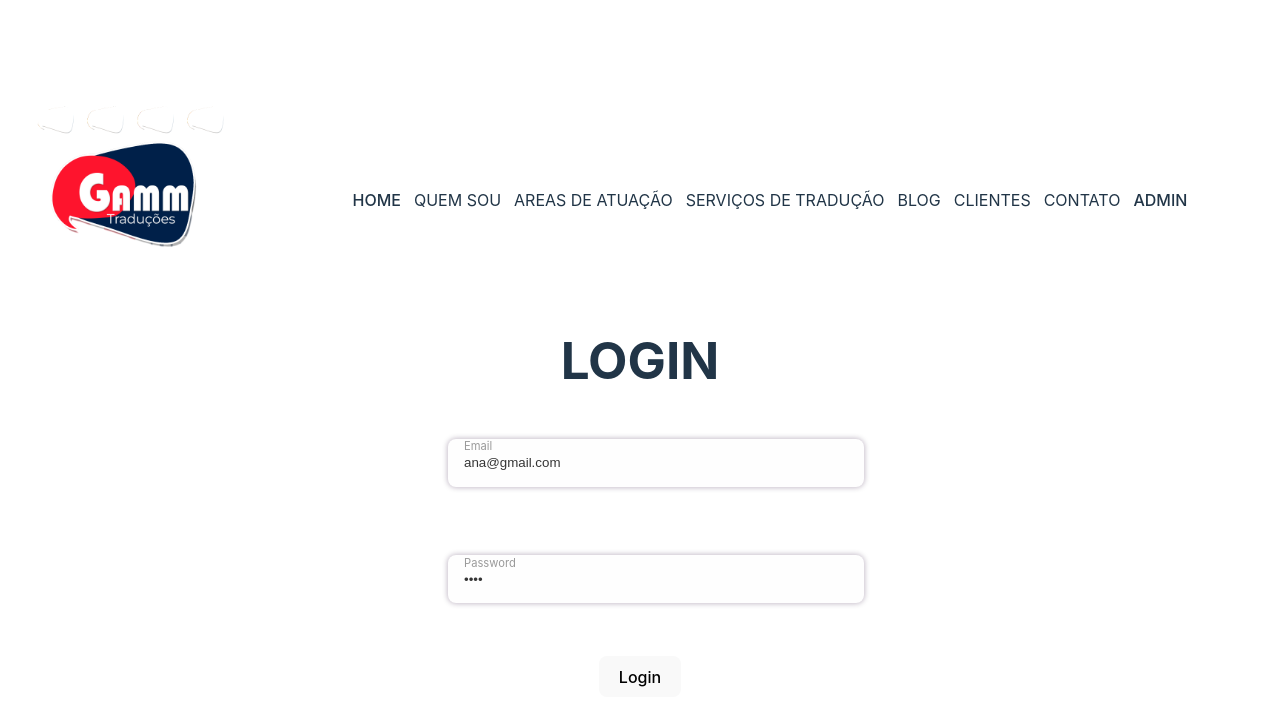
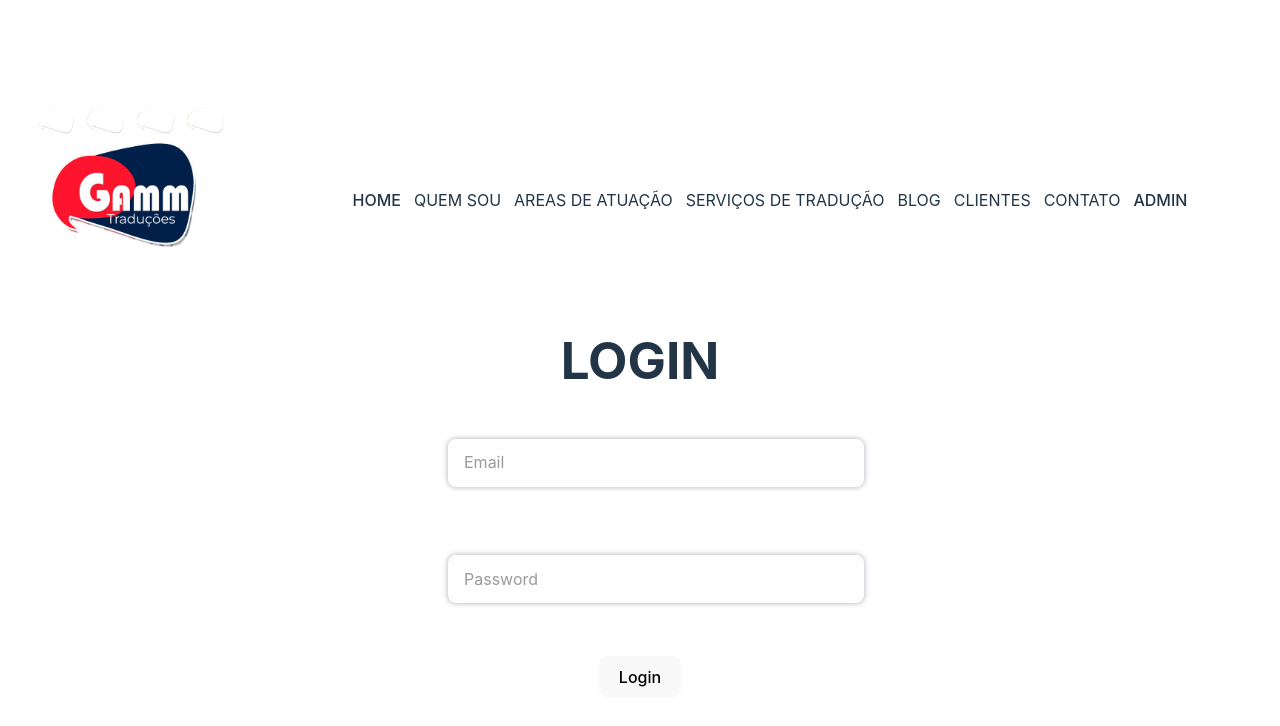
Before and after one commit to GustavoFSProg/gerusa-site-web, a React (Vite) app: page /login in a window 1280 px wide. Shown: the top 726 px of the page. Built offline with nearby package versions, Linux system fonts and the light colour scheme.

Commit message:
tokenando

```diff
--- a/src/pages/Login/login.jsx
+++ b/src/pages/Login/login.jsx
@@ -24,8 +24,8 @@ export const ContainerInput = styled.div`
 `
 
 function Login() {
-  const [email, setEmail] = useState('ana@gmail.com')
-  const [password, setPassword] = useState('1234')
+  const [email, setEmail] = useState('')
+  const [password, setPassword] = useState('')
 
   const navigate = useNavigate()
 
```
